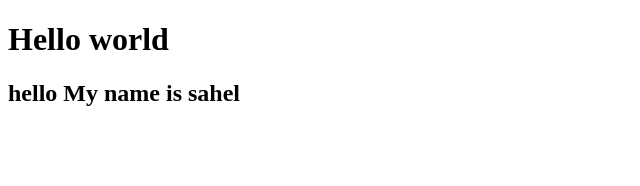
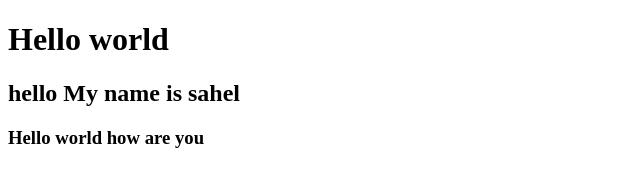
Before and after one commit to SahelQureshi/Local, a plain HTML site: page index.html in a window 1280 px wide. Shown: the whole page, without its empty margins (0-640 px from the left). Drawn offline with Linux system fonts and the light colour scheme; files that its build step writes are made by us from their sources.

Commit message:
Adding somedata in new branch

```diff
--- a/index.html
+++ b/index.html
@@ -9,5 +9,6 @@
 <body>
     <h1>Hello world</h1>
     <h2>hello My name is sahel</h2>
+    <h3>Hello world how are you</h3>
 </body>
 </html>
```
